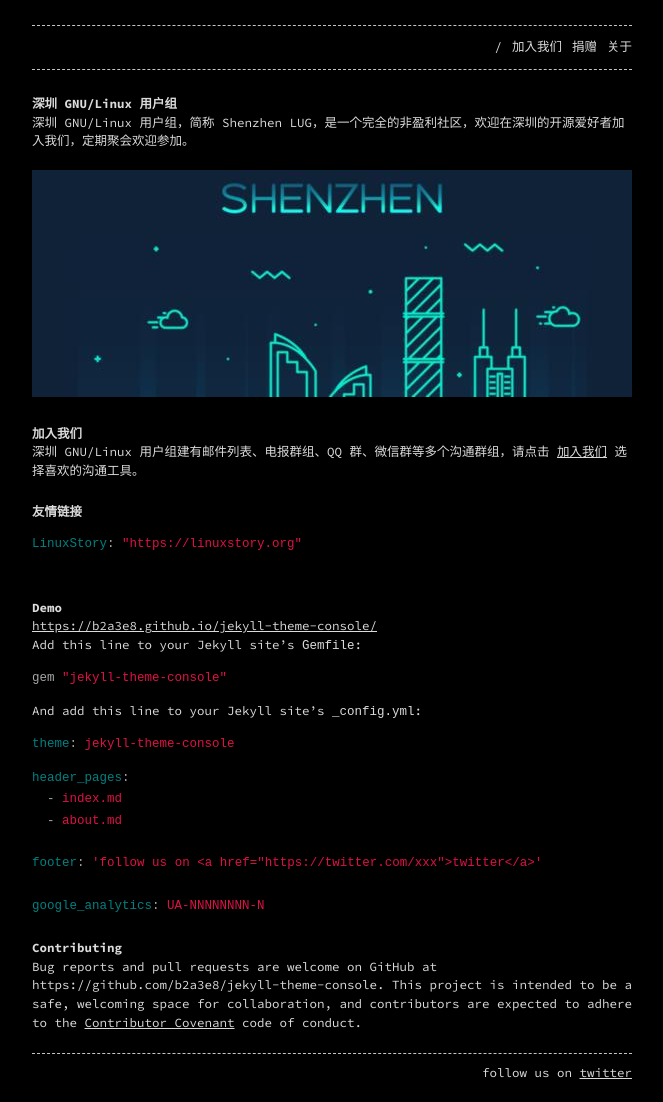
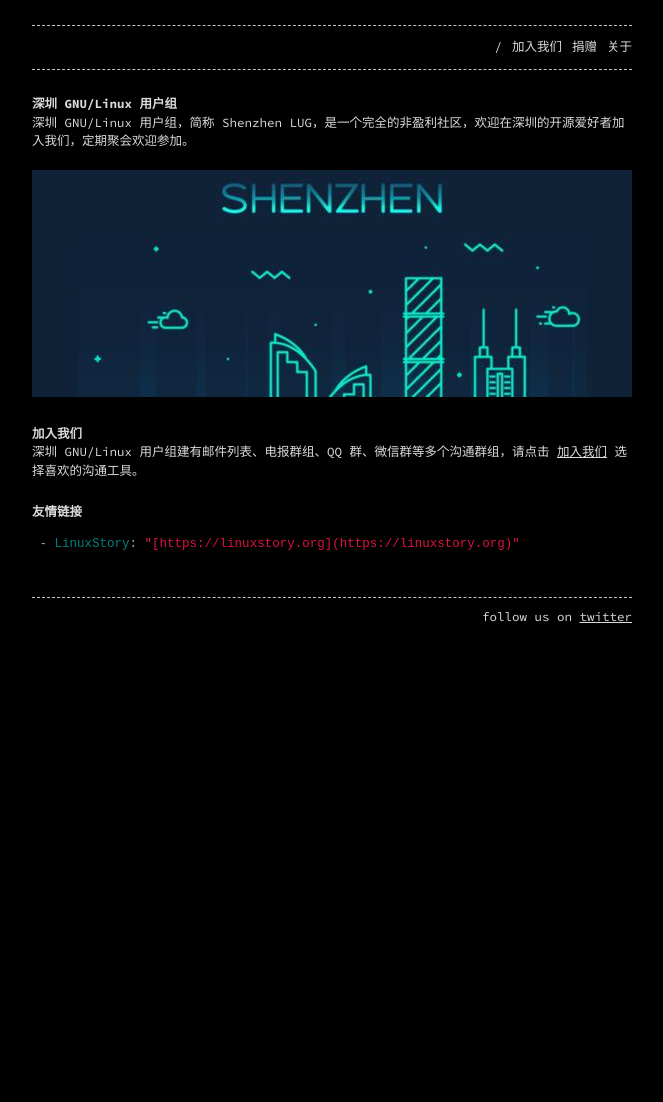
Before and after one commit to shenzhenlug/shenzhenlug.org, a Jekyll site: the page built from index.md, in a window 1280 px wide. Shown: the whole page, without its empty margins (308-971 px from the left). Built offline with Jekyll 4.4.1, drawn with Linux system fonts in a browser that asks for light colours; after the commit the page ends 900 px from its top, so only the background shows below that.

Commit message:
Update index.md

````diff
--- a/index.md
+++ b/index.md
@@ -13,39 +13,6 @@ permalink: /
 
 ### 友情链接
 ```yaml
-LinuxStory: "https://linuxstory.org"
+ - LinuxStory: "[https://linuxstory.org](https://linuxstory.org)"
 
 ```
-
-## Demo
-
-[https://b2a3e8.github.io/jekyll-theme-console/](https://b2a3e8.github.io/jekyll-theme-console/)
-
-
-
-Add this line to your Jekyll site's `Gemfile`:
-
-```ruby
-gem "jekyll-theme-console"
-```
-
-And add this line to your Jekyll site's `_config.yml`:
-
-```yaml
-theme: jekyll-theme-console
-```
-
-```yaml
-header_pages:
-  - index.md
-  - about.md
-
-footer: 'follow us on <a href="https://twitter.com/xxx">twitter</a>'
-
-google_analytics: UA-NNNNNNNN-N
-```
-
-
-## Contributing
-
-Bug reports and pull requests are welcome on GitHub at https://github.com/b2a3e8/jekyll-theme-console. This project is intended to be a safe, welcoming space for collaboration, and contributors are expected to adhere to the [Contributor Covenant](http://contributor-covenant.org) code of conduct.
````
